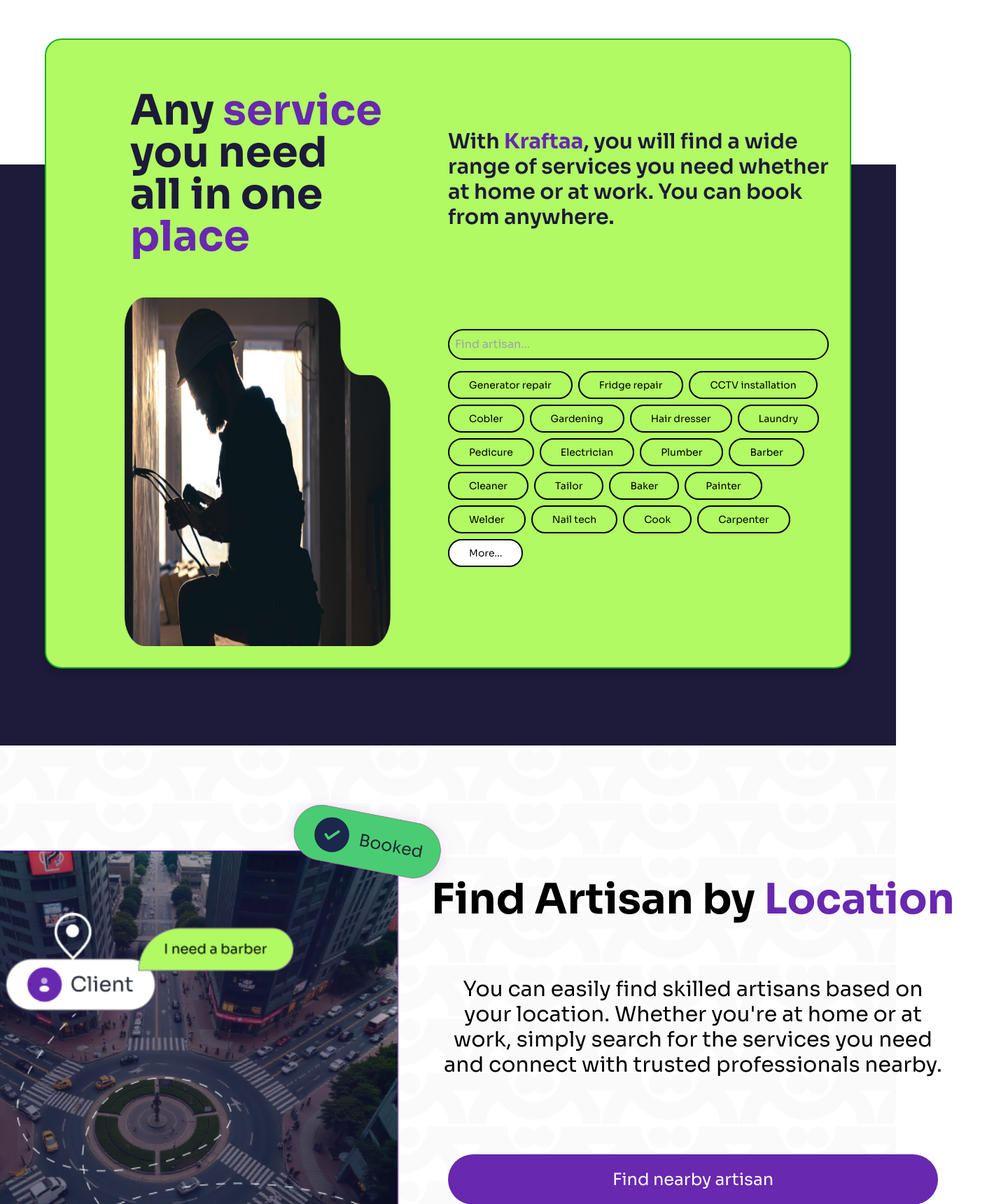
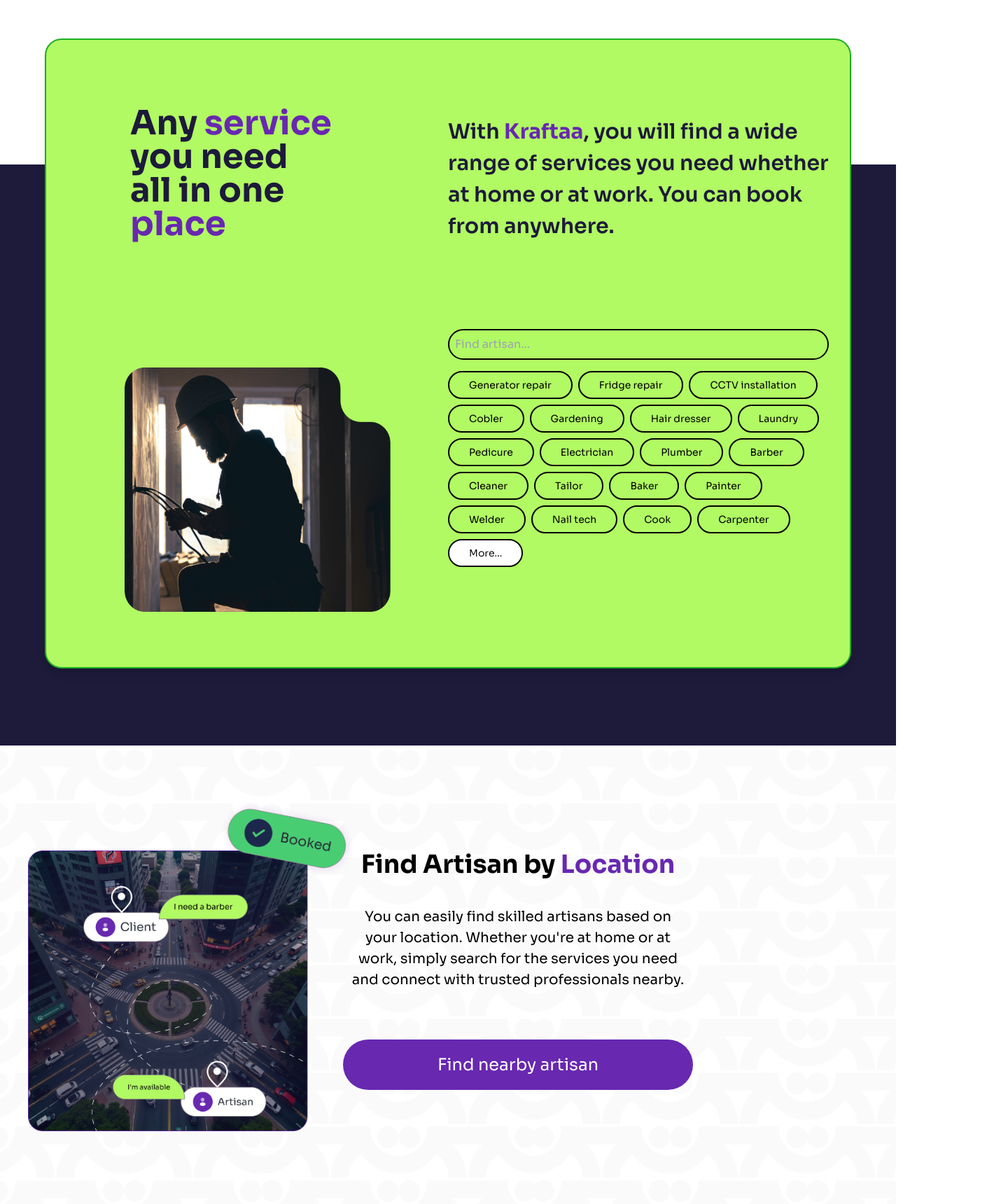
Before and after one commit to covey-codes/kraftaa-landing-page, a React (Vite) app: page / in a window 1280 px wide. Shown: the part 2960-4680 px from the top of the page at 70% size, 1410 px wide, since content can reach past the window. Built offline with nearby package versions, Linux system fonts and the light colour scheme.

Commit message:
tablet view

```diff
--- a/src/components/AnyServicesSection.jsx
+++ b/src/components/AnyServicesSection.jsx
@@ -25,7 +25,7 @@
                 variants={slideInVariants}
               />
             </div>
-            <p className="mt-6 text-base text-[#1D1A3A]">
+            <p className="mt-6 text-base  text-[#1D1A3A]">
               With <span className="font-bold text-[#6828B0]">Kraftaa</span>, you will find a wide range of services you need whether at home or at work. You can book from anywhere.
             </p>
           </motion.div>
@@ -53,22 +53,22 @@
       </div>
 
       {/* Desktop Version (Only visible on larger screens) */}
-      <div className="hidden md:block overflow-hidden bg-[#060624] h-[1500px]">
+      <div className="hidden lg:block overflow-hidden bg-[#060624] h-[1500px]">
         <div className="h-[20%] bg-white"></div>
         <div className="h-[60%] bg-[#1D1A3A] relative">
           <div className="absolute top-[-20%] left-1/2 transform -translate-x-1/2 bg-[#B1FA63] border-2 border-[#1EAC23] w-[90%] h-[100%] rounded-3xl shadow-lg grid grid-cols-2 grid-rows-2 p-[30px]">
             <motion.div initial="hidden" animate="visible" variants={slideInVariants} className="flex -mt-24 ml-[90px] flex-col justify-center">
-              <p className="text-6xl font-bold text-[#1D1A3A]">
-                Any <span className="text-[#6828B0]">service</span> you need <br /> all in one <span className="text-[#6828B0]">place</span>
+              <p className="lg:text-5xl text-nowrap font-bold text-[#1D1A3A]">
+                Any <span className="text-[#6828B0]">service</span><br /> you need <br /> all in one <br /> <span className="text-[#6828B0]">place</span>
               </p>
             </motion.div>
             <motion.div initial="hidden" animate="visible" variants={slideInVariants} className="flex flex-col justify-center">
-              <p className="text-3xl -mt-20 font-semibold text-[#1D1A3A]">
+              <p className="text-[30px] -mt-20 font-semibold text-[#1D1A3A]">
                 With <span className="font-bold text-[#6828B0]">Kraftaa</span>, you will find a wide range of services you need whether at home or at work. You can book from anywhere.
               </p>
             </motion.div>
-            <motion.div initial="hidden" animate="visible" variants={slideInVariants} className="-mt-20 flex justify-center">
-              <img src="/Categg.png" alt="Services" className="w-[70%]" />
+            <motion.div initial="hidden" animate="visible" variants={slideInVariants} className="-mt-20 w-full flex justify-center">
+              <img src="/Categg.png" alt="Services" className="w-[70%] h-[70%] mt-[100px]" />
             </motion.div>
             <motion.div initial="hidden" animate="visible" variants={slideInVariants} className="-mt-[35px]">
               <input
--- a/src/components/FindArtisanSection.jsx
+++ b/src/components/FindArtisanSection.jsx
@@ -14,25 +14,25 @@
       {/* Desktop View */}
       <div
         ref={desktopRef}
-        className="relative hidden lg:block bg-cover bg-center h-[900px] mb-[20px] mt-[-370px] w-full"
+        className="relative hidden lg:block bg-cover bg-center h-[900px]  mt-[-370px] overflow-hidden"
         style={{ backgroundImage: `url("/Pattern.jpg")` }}
       >
-        <div className="flex justify-center">
+        <div className="flex">
           <motion.div
-            className="mt-[150px] flex"
+            className="mt-[150px] m-10 flex"
             initial={{ opacity: 0, x: 100 }}
             animate={isDesktopInView ? { opacity: 1, x: 0 } : {}}
             transition={{ duration: 1, ease: "easeOut" }}
           >
             <div className="relative flex">
               {/* First Image */}
-              <div className="w-[700px]">
-                <img className="w-[900px]" src="/available.png" alt="img" />
+              <div className="w-[400px]">
+                <img className="w-[900px] md:w-[400px]" src="/available.png" alt="img" />
               </div>
 
               {/* Animated Booked Image */}
               <motion.div
-                className="w-[250px] absolute top-[-85px] right-[-80px]"
+                className="w-[200px] absolute top-[-75px] right-[-70px]"
                 initial={{ opacity: 0, scale: 0.5 }}
                 animate={isDesktopInView ? { opacity: 1, scale: 1 } : {}}
                 transition={{ duration: 0.8, delay: 0.5 }}
@@ -42,18 +42,18 @@
             </div>
 
             <div className="text-center">
-              <p className="text-4xl lg:text-6xl font-bold m-10 mb-20">
+              <p className="text-4xl lg:6xl font-bold mb-10">
                 {headers.find((header) => header.key === "findArtisan")?.title}
               </p>
 
-              <p className="text-2xl mb-10 lg:text-3xl">
+              <p className="text-[20px] mb-5 ">
                 You can easily find skilled artisans based on <br />
                 your location. Whether you're at home or at <br />
                 work, simply search for the services you need <br />
                 and connect with trusted professionals nearby.
               </p>
 
-              <button className="m-[70px] text-2xl text-white bg-[#6828B0] p-[20px] rounded-full w-[700px]">
+              <button className="m-[50px] text-2xl text-white bg-[#6828B0] p-[20px] rounded-full w-[500px]">
                 Find nearby artisan
               </button>
             </div>
--- a/src/components/Navbar.jsx
+++ b/src/components/Navbar.jsx
@@ -70,7 +70,7 @@
           initial={{ y: -50, opacity: 0 }}
           animate={{ y: 0, opacity: 1 }}
           transition={{ duration: 0.4, ease: "easeOut" }}
-          className="absolute top-16 right-5 w-[300px] bg-white rounded-lg shadow-lg p-5 flex flex-col items-center md:hidden"
+          className="absolute top-16 right-5 w-[200px] bg-white rounded-lg shadow-lg p-3 flex flex-col items-center md:hidden"
         >
           <ul className="flex flex-col space-y-4 text-[#ABB0C0] text-sm text-center">
             <li className="flex items-center space-x-2 hover:underline cursor-pointer">
```
